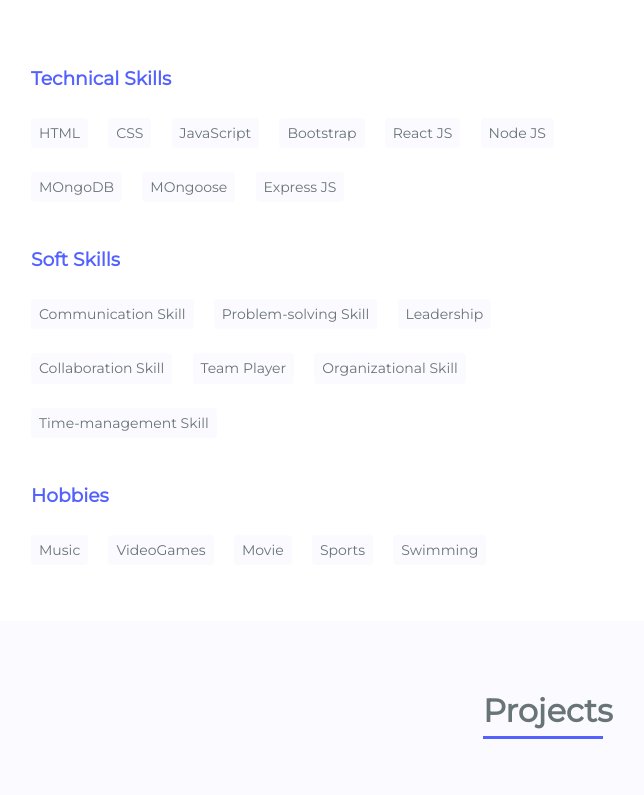
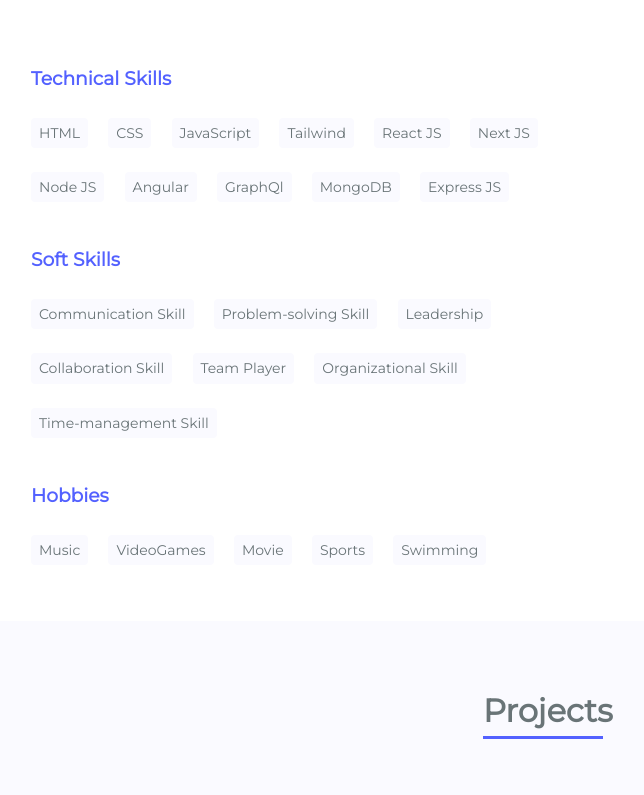
Before and after one commit to aaryf777/My-Portfolio, a plain HTML site: page index.html in a window 1280 px wide. Shown: the part 1965-2760 px from the top of the page, without its empty margins (97-741 px from the left). Drawn offline with nearby package versions, Linux system fonts and the light colour scheme.

Commit message:
modified version-1

```diff
--- a/index.html
+++ b/index.html
@@ -65,7 +65,7 @@
                     <h2 class="about-subtitle">I am Aaryf Khan</h2>
                     <span class="about-profession">MERN Developer</span>
                     <p class="about-text"> I am a MERN Developer and an enthusiast programmer. I love coding and having years of experience in MERN Project development. I have also worked as a freelancer where I have developed complete projects individually for my clients . Check my profile and hire me for building creative and innovative Projects</p>
-                    <a href="./images/updatedresume2021.pdf" download="resume" class="download-link"><Button class="download-btn">Download Resume</Button></a>
+                    <a href="https://drive.google.com/file/d/1x1peGATO89B_SSn2US4ysYh2LEXQCbIX/view?usp=share_link" download="resume" class="download-link"><Button class="download-btn">Download Resume</Button></a>
                     <div class="about-social">
                         <a href="https://www.linkedin.com/in/aaryf-khan/" target="_blank" class="about-social-icons"><i class='bx bxl-linkedin' ></i></a>
                         <a href="https://github.com/aaryf777" target="_blank" class="about-social-icons"><i class='bx bxl-github' ></i></a>
@@ -84,11 +84,13 @@
                     <span class="skills-name">HTML</span>
                     <span class="skills-name">CSS</span>
                     <span class="skills-name">JavaScript</span>
-                    <span class="skills-name">Bootstrap</span>
+                    <span class="skills-name">Tailwind</span>
                     <span class="skills-name">React JS</span>
+                    <span class="skills-name">Next JS</span>
                     <span class="skills-name">Node JS</span>
-                    <span class="skills-name">MOngoDB</span>
-                    <span class="skills-name">MOngoose</span>
+                    <span class="skills-name">Angular</span>
+                    <span class="skills-name">GraphQl</span>
+                    <span class="skills-name">MongoDB</span>
                     <span class="skills-name">Express JS</span>
 
                     <h3 class="skills-subtitle">Soft Skills</h3>
@@ -132,14 +134,14 @@
                      <a href="https://quiz-game-aaryf.netlify.app/" target="_blank" class="portfolio-link-name">Visit Website</a>
                      </div>
                  </div>
-                 <div class="portfolio-data">
+                 <!-- <div class="portfolio-data">
                     <img src="./images/Screenshot_20210415_002441.jpg" alt="jksdb">
                     <div class="portfolio-link">
                      <p class="portfolio-text">Todo LIst</p>
                      <p class="project-desc">This is a React Project. User can add their upcoming events and can delete them once it is done. It is simple and straightforward React application</p>
                      <a href="https://todolist-by-aaryf.herokuapp.com" target="_blank" class="portfolio-link-name">Visit Website</a>
                      </div>
-                 </div>
+                 </div> -->
                  <div class="portfolio-data">
                     <img src="./images/Screenshot_20210416_035933.jpg" alt="jksdb">
                     <div class="portfolio-link">
```
